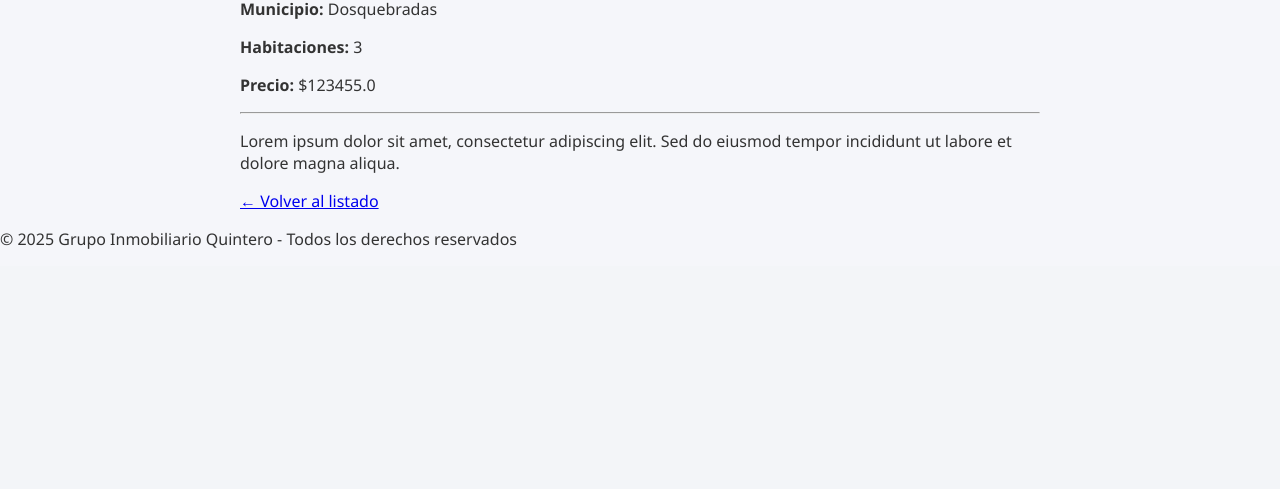
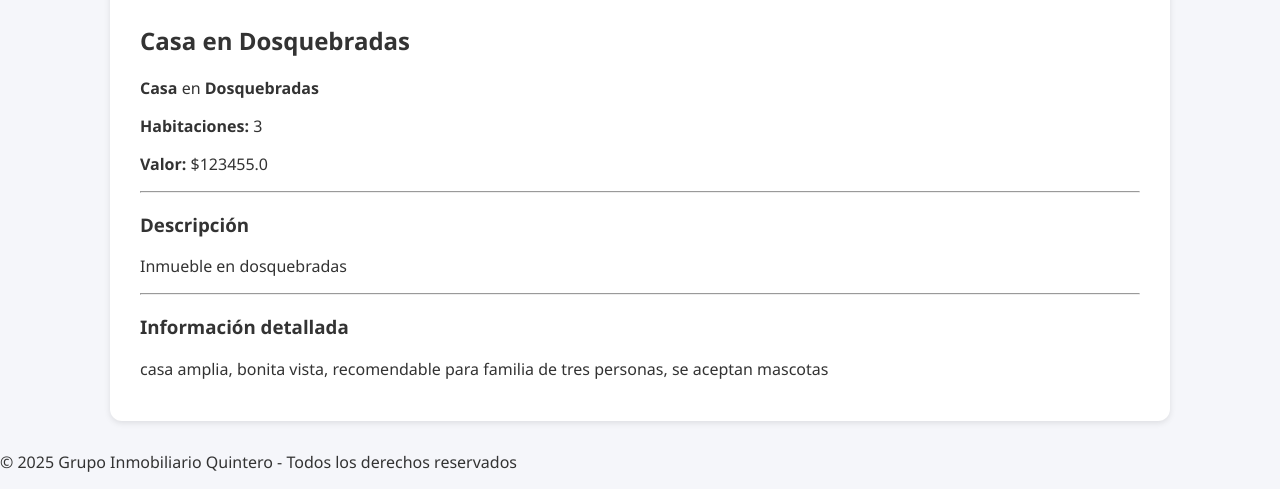
Before and after one commit to camilov04/grupo-inmobiliario-quintero, a Flask app: page /inmueble/1 in a window 1280 px wide. Shown: the part 629-1118 px from the top of the page. Before the commit the page ends 878 px from the top, so only its background shows below. Run offline with Flask 3, Linux system fonts and the light colour scheme.

Commit message:
pagina detallada de inmuebles, correccion de bugs
Se corrigen bugs de info detallada dejando todo funcional

```diff
--- a/grupo_inmobiliario_quintero/app.py
+++ b/grupo_inmobiliario_quintero/app.py
@@ -15,12 +15,13 @@ db = SQLAlchemy(app)
 class Inmueble(db.Model):
     id = db.Column(db.Integer, primary_key=True)
     titulo = db.Column(db.String(100), nullable=False)
-    descripcion = db.Column(db.String(200), nullable=False)
+    descripcion = db.Column(db.String(255), nullable=False)
+    descripcion_larga = db.Column(db.Text)  # NUEVO CAMPO
     tipo = db.Column(db.String(50), nullable=False)
     municipio = db.Column(db.String(100), nullable=False)
     habitaciones = db.Column(db.Integer, nullable=False)
-    precio = db.Column(db.Integer, nullable=False)
-    imagen_url = db.Column(db.String(200), nullable=True)
+    precio = db.Column(db.Float, nullable=False)
+    imagen_url = db.Column(db.String(255))
 
     def __repr__(self):
         return f"<Inmueble {self.titulo}>"
@@ -69,12 +70,14 @@ def login():
     if request.method == "POST":
         usuario = request.form.get("usuario")
         contrasena = request.form.get("contrasena")
+
         if usuario == "admin" and contrasena == "1234":
             session["usuario"] = usuario
             flash("Inicio de sesión exitoso.", "success")
             return redirect(url_for("panel_admin"))
         else:
             flash("Usuario o contraseña incorrectos.", "error")
+
     return render_template("login.html")
 
 @app.route("/logout")
@@ -95,14 +98,16 @@ def panel_admin():
 @login_required
 def agregar_inmueble():
     nuevo = Inmueble(
-        titulo=request.form.get("titulo", ""),
-        descripcion=request.form.get("descripcion", ""),
-        tipo=request.form.get("tipo", ""),
-        municipio=request.form.get("municipio", ""),
-        habitaciones=int(request.form.get("habitaciones", 0)),
-        precio=int(request.form.get("precio", 0)),
-        imagen_url=request.form.get("imagen_url", "")
+        titulo=request.form.get("titulo"),
+        descripcion=request.form.get("descripcion"),
+        descripcion_larga=request.form.get("descripcion_larga"),
+        tipo=request.form.get("tipo"),
+        municipio=request.form.get("municipio"),
+        habitaciones=int(request.form.get("habitaciones")),
+        precio=float(request.form.get("precio")),
+        imagen_url=request.form.get("imagen_url")
     )
+
     db.session.add(nuevo)
     db.session.commit()
     flash("Inmueble agregado correctamente.", "success")
@@ -113,14 +118,16 @@ def agregar_inmueble():
 @login_required
 def editar_inmueble(id):
     inmueble = Inmueble.query.get_or_404(id)
+
     if request.method == "POST":
-        inmueble.titulo = request.form.get("titulo", inmueble.titulo)
-        inmueble.descripcion = request.form.get("descripcion", inmueble.descripcion)
-        inmueble.tipo = request.form.get("tipo", inmueble.tipo)
-        inmueble.municipio = request.form.get("municipio", inmueble.municipio)
-        inmueble.habitaciones = int(request.form.get("habitaciones", inmueble.habitaciones))
-        inmueble.precio = int(request.form.get("precio", inmueble.precio))
-        inmueble.imagen_url = request.form.get("imagen_url", inmueble.imagen_url)
+        inmueble.titulo = request.form.get("titulo")
+        inmueble.descripcion = request.form.get("descripcion")
+        inmueble.descripcion_larga = request.form.get("descripcion_larga")
+        inmueble.tipo = request.form.get("tipo")
+        inmueble.municipio = request.form.get("municipio")
+        inmueble.habitaciones = int(request.form.get("habitaciones"))
+        inmueble.precio = float(request.form.get("precio"))
+        inmueble.imagen_url = request.form.get("imagen_url")
 
         db.session.commit()
         flash("Inmueble actualizado correctamente.", "success")
@@ -135,9 +142,10 @@ def eliminar_inmueble(id):
     inmueble = Inmueble.query.get_or_404(id)
     db.session.delete(inmueble)
     db.session.commit()
-    flash("Inmueble eliminado correctamente.", "info")
+    flash("Inmueble eliminado.", "info")
     return redirect(url_for("panel_admin"))
-# --------------- info inmuebles ----------
+
+# ------------------ DETALLE INMUEBLE ------------------
 @app.route("/inmueble/<int:inmueble_id>")
 def detalle_inmueble(inmueble_id):
     inmueble = Inmueble.query.get_or_404(inmueble_id)
@@ -146,5 +154,5 @@ def detalle_inmueble(inmueble_id):
 # ------------------ MAIN ------------------
 if __name__ == "__main__":
     with app.app_context():
-        db.create_all()  # crea las tablas nuevas
+        db.create_all()
     app.run(debug=True)
--- a/grupo_inmobiliario_quintero/templates/detalle_inmueble.html
+++ b/grupo_inmobiliario_quintero/templates/detalle_inmueble.html
@@ -1,36 +1,42 @@
 {% extends "base.html" %}
 
 {% block content %}
-<section class="detalle-inmueble">
-    <img src="{{ inmueble.imagen_url }}" alt="Imagen inmueble" class="detalle-imagen">
+<div class="container">
 
-    <h1>{{ inmueble.titulo }}</h1>
-    <p><strong>Tipo:</strong> {{ inmueble.tipo }}</p>
-    <p><strong>Municipio:</strong> {{ inmueble.municipio }}</p>
-    <p><strong>Habitaciones:</strong> {{ inmueble.habitaciones }}</p>
-    <p><strong>Precio:</strong> ${{ inmueble.precio }}</p>
+    <a href="{{ url_for('mostrar_inmuebles') }}" style="text-decoration:none;">← Volver al listado</a>
 
-    <hr>
+    <div class="detalle-inmueble" style="margin-top:20px;">
 
-    <p>
-        Lorem ipsum dolor sit amet, consectetur adipiscing elit.
-        Sed do eiusmod tempor incididunt ut labore et dolore magna aliqua.
-    </p>
+        {% if inmueble.imagen_url %}
+            <img src="{{ inmueble.imagen_url }}"
+                 alt="Imagen del inmueble"
+                 style="width:100%; max-height:420px; object-fit:cover; border-radius:12px;">
+        {% endif %}
 
-    <a href="{{ url_for('mostrar_inmuebles') }}">← Volver al listado</a>
-</section>
+        <h2 style="margin-top:20px;">{{ inmueble.titulo }}</h2>
 
-<style>
-.detalle-inmueble {
-    max-width: 800px;
-    margin: auto;
-}
+        <p><strong>{{ inmueble.tipo }}</strong> en <strong>{{ inmueble.municipio }}</strong></p>
 
-.detalle-imagen {
-    width: 100%;
-    height: 400px;
-    object-fit: cover;
-    border-radius: 12px;
-}
-</style>
+        <p><strong>Habitaciones:</strong> {{ inmueble.habitaciones }}</p>
+
+        <p><strong>Valor:</strong> ${{ inmueble.precio }}</p>
+
+        <hr>
+
+        <h3>Descripción</h3>
+        <p>{{ inmueble.descripcion }}</p>
+
+        <hr>
+
+        <h3>Información detallada</h3>
+
+            {% if inmueble.descripcion_larga and inmueble.descripcion_larga.strip() %}
+                <p>{{ inmueble.descripcion_larga }}</p>
+            {% else %}
+                <p><em>No hay información adicional para este inmueble.</em></p>
+            {% endif %}
+
+    </div>
+
+</div>
 {% endblock %}
```
Also changed, not shown: grupo_inmobiliario_quintero/templates/admin.html (+17 -12 lines), grupo_inmobiliario_quintero/templates/editar.html (+21 -18 lines), grupo_inmobiliario_quintero/instance/inmuebles.db.
